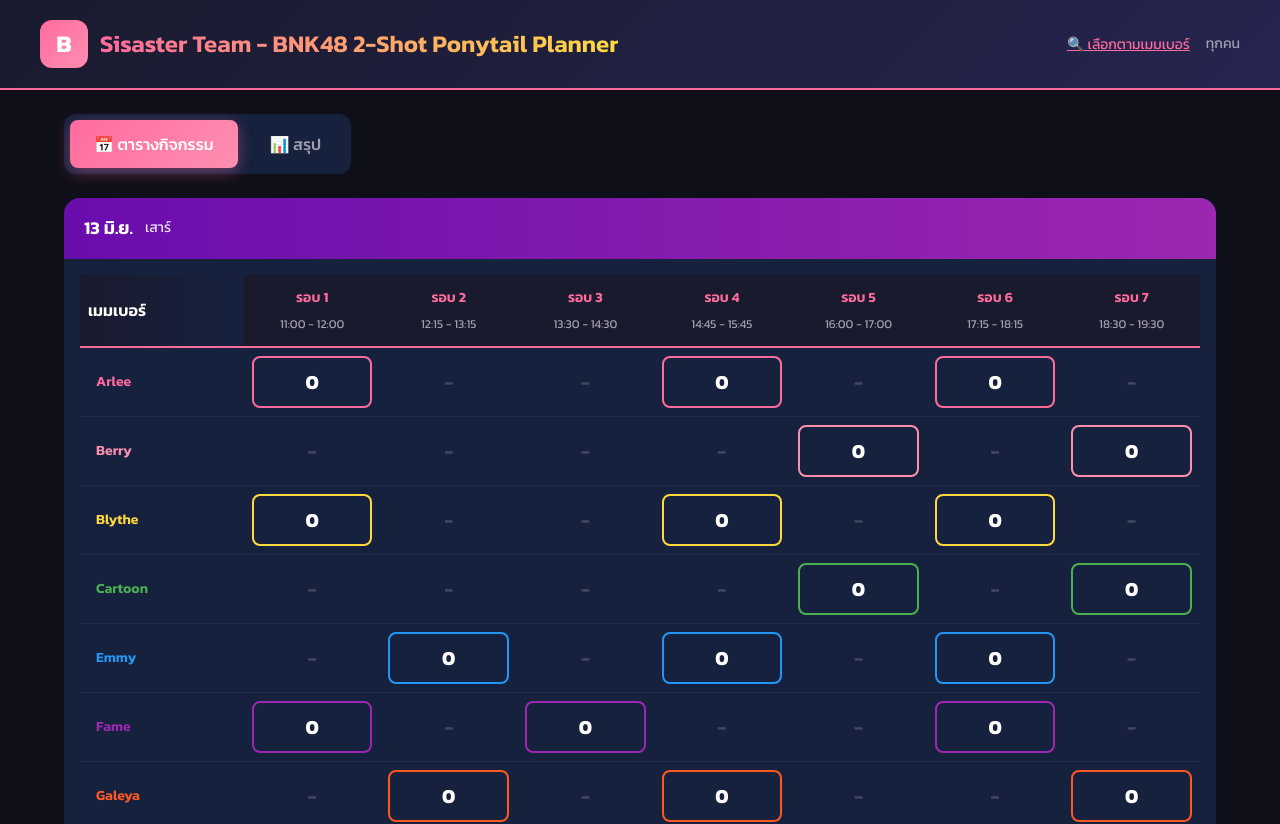
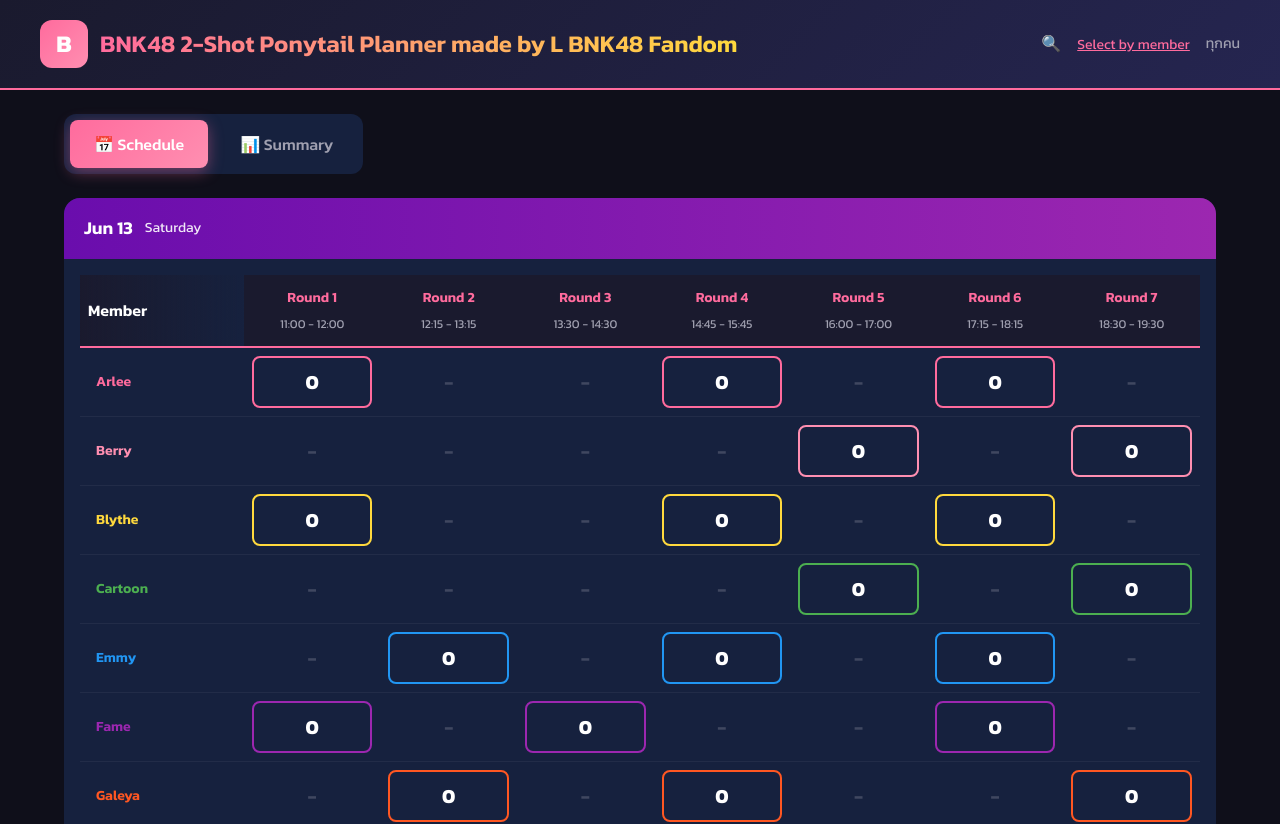
Before and after one commit to cyanidez/2shot-ponytail-planner, a React (Vite) app: page / in a window 1280 px wide. Shown: the top 824 px of the page. Built offline with nearby package versions, Linux system fonts and the light colour scheme; the HTML template or start-up script is replaced by a standard one.

Commit message:
Change to english name

```diff
--- a/index.html
+++ b/index.html
@@ -4,7 +4,7 @@
     <meta charset="UTF-8" />
     <link rel="icon" type="image/svg+xml" href="/vite.svg" />
     <meta name="viewport" content="width=device-width, initial-scale=1.0" />
-    <title>Sisaster Team - BNK48 2-Shot Ponytail Planner</title>
+    <title>BNK48 2-Shot Ponytail Planner made by L BNK48 Fandom</title>
     <link rel="preconnect" href="https://fonts.googleapis.com">
     <link rel="preconnect" href="https://fonts.gstatic.com" crossorigin>
     <link href="https://fonts.googleapis.com/css2?family=Kanit:wght@300;400;500;600;700&display=swap" rel="stylesheet">
--- a/src/App.jsx
+++ b/src/App.jsx
@@ -186,12 +186,12 @@
         <div className="header-content">
           <div className="logo">
             <div className="logo-icon">B</div>
-            <h1>Sisaster Team - BNK48 2-Shot Ponytail Planner</h1>
+            <h1>BNK48 2-Shot Ponytail Planner made by L BNK48 Fandom</h1>
           </div>
           <div className="member-selector">
-            <button className="filter-link" onClick={handleOpenModal}>
-              🔍 เลือกตามเมมเบอร์
-            </button>
+            🔍<button className="filter-link" onClick={handleOpenModal}>
+                Select by member
+              </button>
             <span className="selected-info">
               {getSelectedMemberNames()}
             </span>
@@ -204,22 +204,22 @@
         <div className="modal-overlay" onClick={handleCloseModal}>
           <div className="modal-content" onClick={e => e.stopPropagation()}>
             <div className="modal-header">
-              <h2>เลือกเมมเบอร์</h2>
+              <h2>Select Members</h2>
               <button className="close-btn" onClick={handleCloseModal}>×</button>
             </div>
             <div className="modal-filter">
               <input
                 type="text"
                 className="member-filter-input"
-                placeholder="ค้นหาเมมเบอร์ (ชื่อ หรือ Gen)..."
+                placeholder="Filter member name..."
                 value={memberFilter}
                 onChange={(e) => setMemberFilter(e.target.value)}
                 autoFocus
               />
             </div>
             <div className="modal-actions">
-              <button className="action-btn" onClick={handleSelectAll}>เลือกทั้งหมด</button>
-              <button className="action-btn" onClick={handleClearAll}>ล้างทั้งหมด</button>
+              <button className="action-btn" onClick={handleSelectAll}>Select All</button>
+              <button className="action-btn" onClick={handleClearAll}>Clear All</button>
             </div>
             <div className="member-list">
               {filteredMembers.map(member => (
@@ -241,10 +241,10 @@
             </div>
             <div className="modal-footer">
               <span className="selected-count">
-                {tempSelectedMembers.length} คน selected
+                {tempSelectedMembers.length} members selected
               </span>
               <button className="confirm-btn" onClick={handleConfirmSelection}>
-                ตกลง
+                Confirm
               </button>
             </div>
           </div>
@@ -282,7 +282,7 @@
                 <span className="member-name" style={{ color: members.find(m => m.id === ticketModalData.memberId)?.color }}>
                   {ticketModalData.memberName}
                 </span>
-                <span className="round-info">รอบ {ticketModalData.round} ({ticketModalData.roundTime})</span>
+                <span className="round-info">Round {ticketModalData.round} ({ticketModalData.roundTime})</span>
               </div>
               <div className="ticket-counter">
                 <button
@@ -326,13 +326,13 @@
             className={`tab-button ${activeTab === 'schedule' ? 'active' : ''}`}
             onClick={() => setActiveTab('schedule')}
           >
-            📅 ตารางกิจกรรม
+            📅  Schedule
           </button>
           <button
             className={`tab-button ${activeTab === 'summary' ? 'active' : ''}`}
             onClick={() => setActiveTab('summary')}
           >
-            📊 สรุป
+            📊 Summary
           </button>
         </nav>
 
@@ -375,8 +375,8 @@
       <div className="schedule-view">
         <div className="empty-state">
           <div className="icon">📅</div>
-          <h3>ไม่มีกิจกรรม</h3>
-          <p>ไม่มีกิจกรรม 2shot ในช่วงเวลาที่เลือก</p>
+          <h3>No Activities</h3>
+          <p>There are no 2-shot activities in the selected time range</p>
         </div>
       </div>
     );
@@ -402,11 +402,11 @@
             <table className="schedule-table">
               <thead>
                 <tr>
-                  <th className="member-column">เมมเบอร์</th>
+                  <th className="member-column">Member</th>
                   {rounds.map(round => (
                     <th key={round.round} className="round-column">
                       <div className="round-header">
-                        <span className="round-number">รอบ {round.round}</span>
+                        <span className="round-number">Round {round.round}</span>
                         <span className="round-time">{round.time}</span>
                       </div>
                     </th>
@@ -467,7 +467,7 @@
               <table className="mobile-schedule-table">
                 <thead>
                   <tr>
-                    <th className="mobile-round-col">รอบ</th>
+                    <th className="mobile-round-col">Round</th>
                     {activeMembersOnDate.map(member => (
                       <th key={member.id} className="mobile-member-th" style={{ color: member.color }}>
                         {member.name}
@@ -479,7 +479,7 @@
                   {activeRoundsOnDate.map(round => (
                     <tr key={round.round}>
                       <td className="mobile-round-td">
-                        <div className="mobile-round-num">รอบ {round.round}</div>
+                        <div className="mobile-round-num">Round {round.round}</div>
                         <div className="mobile-round-time-sm">{round.time.replace(' - ', '-')}</div>
                       </td>
                       {activeMembersOnDate.map(member => {
@@ -615,9 +615,9 @@
             <table className="summary-table">
               <thead>
                 <tr>
-                  <th className="round-col">รอบ</th>
-                  <th>เมมเบอร์</th>
-                  <th className="price-col">ราคา</th>
+                  <th className="round-col">Round</th>
+                  <th>Member</th>
+                  <th className="price-col">Price</th>
                 </tr>
               </thead>
               <tbody>
@@ -627,7 +627,7 @@
                     <tr key={index}>
                       <td>
                         <span className="round-badge">
-                          รอบ {item.round}<br />
+                          Round {item.round}<br />
                           <span className="round-time-small">{item.time}</span>
                         </span>
                       </td>
@@ -646,7 +646,7 @@
                             ))}
                           </div>
                         ) : (
-                          <span className="no-member-text">ไม่มีเมมเบอร์ที่คุณเลือกถ่าย 2-shot</span>
+                          <span className="no-member-text">No members selected for 2-shot</span>
                         )}
                       </td>
                       <td className="price-col">
@@ -667,7 +667,7 @@
 
       {grandTotal > 0 && (
         <div className="grand-total-box">
-          <span className="grand-total-label">รวมค่าใช้จ่ายทั้งหมด</span>
+          <span className="grand-total-label">Grand Total</span>
           <span className="grand-total-amount">฿{grandTotal.toLocaleString()}</span>
         </div>
       )}
--- a/src/data/members.js
+++ b/src/data/members.js
@@ -98,18 +98,18 @@
 export const formatDate = (dateStr) => {
   const date = new Date(dateStr);
   const options = { weekday: 'long', year: 'numeric', month: 'long', day: 'numeric' };
-  return date.toLocaleDateString('th-TH', options);
+  return date.toLocaleDateString('en-US', options);
 };
 
 export const formatShortDate = (dateStr) => {
   const date = new Date(dateStr);
   const options = { month: 'short', day: 'numeric' };
-  return date.toLocaleDateString('th-TH', options);
+  return date.toLocaleDateString('en-US', options);
 };
 
 export const getDayName = (dateStr) => {
   const date = new Date(dateStr);
-  const days = ['อาทิตย์', 'จันทร์', 'อังคาร', 'พุธ', 'พฤหัสบดี', 'ศุกร์', 'เสาร์'];
+  const days = ['Sunday', 'Monday', 'Tuesday', 'Wednesday', 'Thursday', 'Friday', 'Saturday'];
   return days[date.getDay()];
 };
 
```
Also changed, not shown: 1 other file (tests, documents, lock files or other folders).
